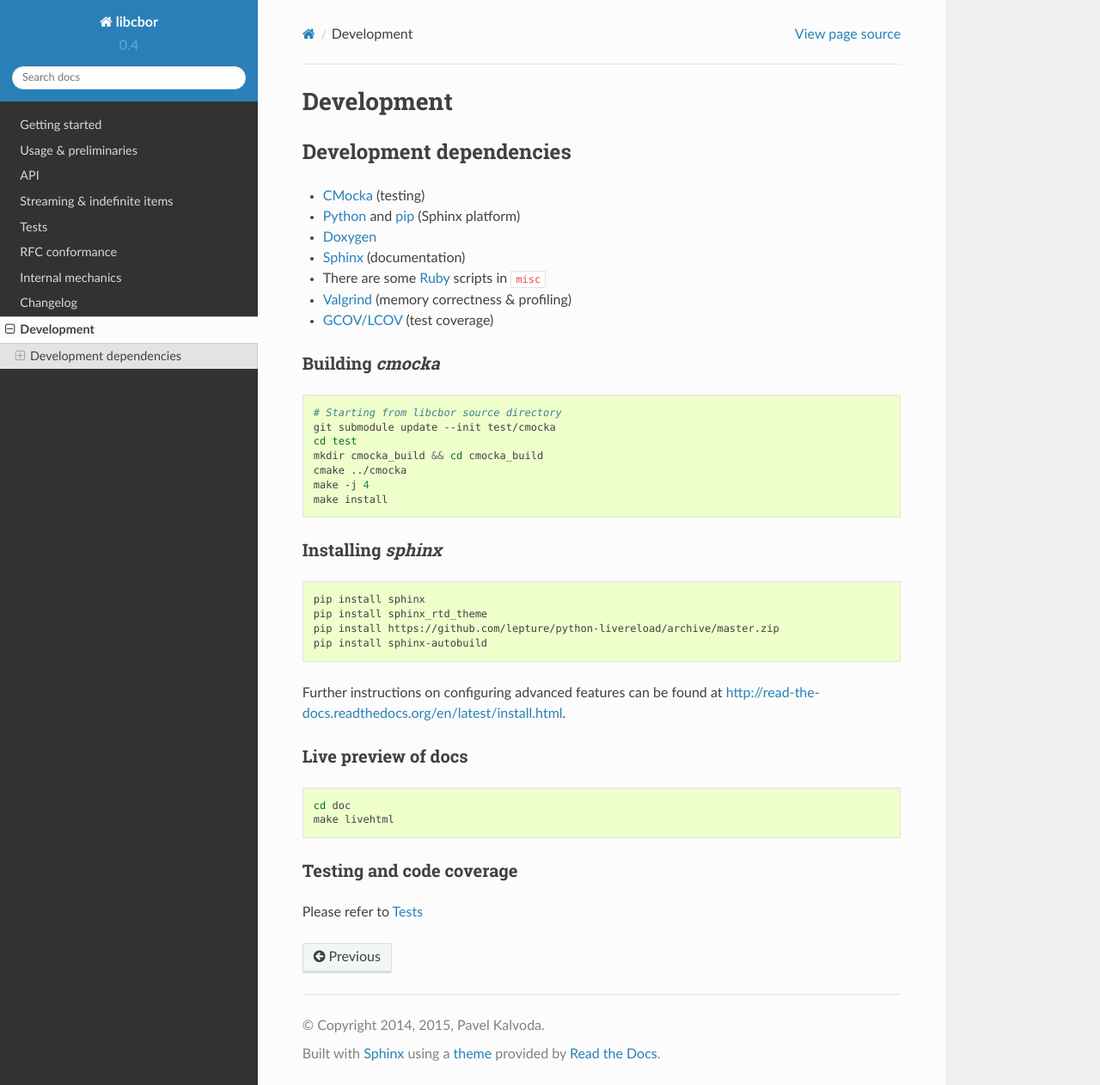
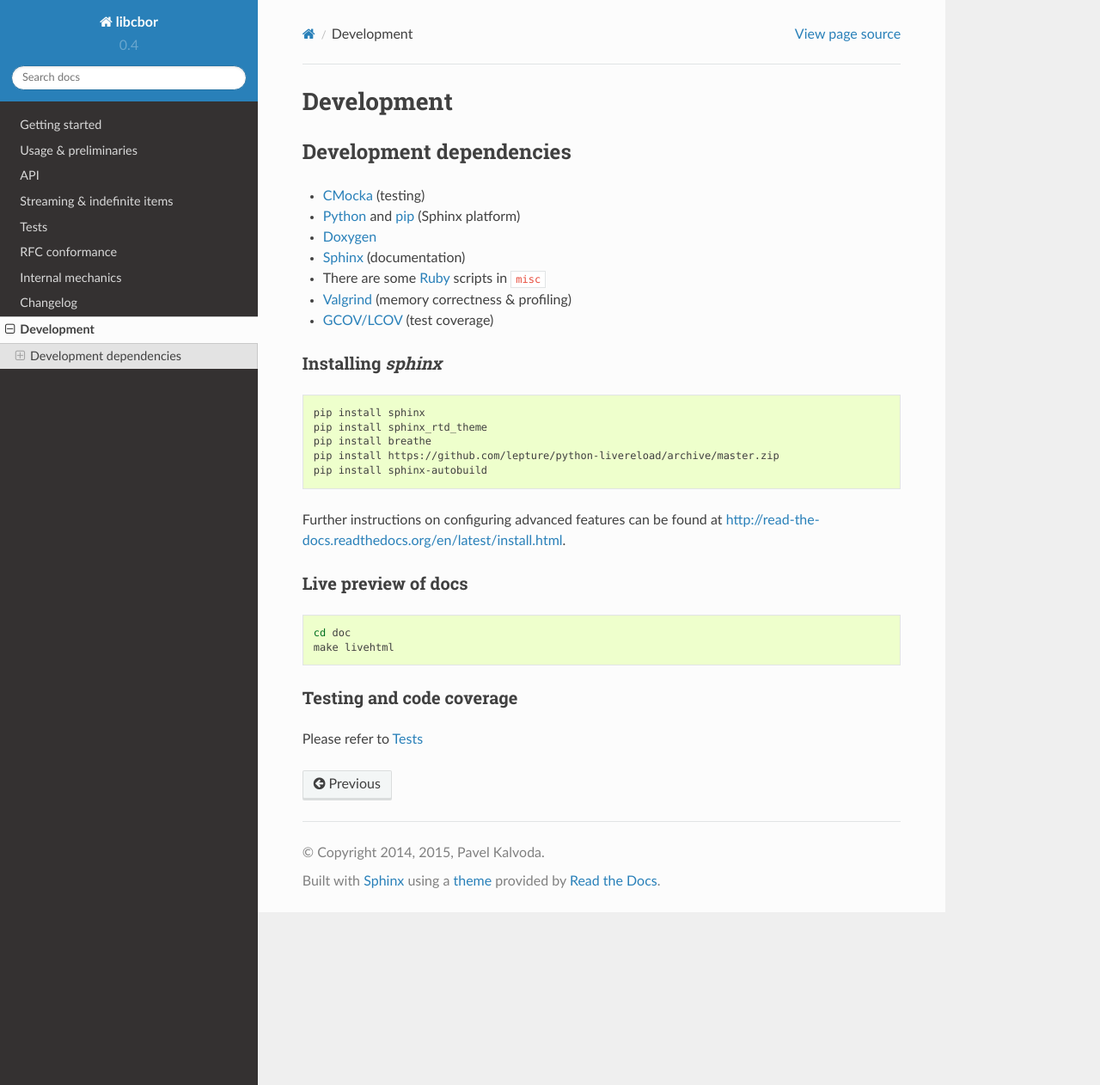
Before and after one commit to PJK/libcbor, a Sphinx documentation site: the page built from doc/source/development.rst, in a window 1280 px wide and 1262 px high. Shown: the whole window at 86% size. Built offline with Sphinx 7.4.7 and the Read the Docs theme 2.0.0, drawn with Linux system fonts in a browser that asks for light colours.

Commit message:
Update docs on using tests

```diff
--- a/doc/source/development.rst
+++ b/doc/source/development.rst
@@ -11,18 +11,6 @@ Development dependencies
 - `Valgrind <http://valgrind.org/>`_ (memory correctness & profiling)
 - `GCOV/LCOV <http://ltp.sourceforge.net/coverage/lcov.php>`_ (test coverage)
 
-Building *cmocka*
-~~~~~~~~~~~~~~~~~
-
-.. code-block:: bash
-
-  # Starting from libcbor source directory
-  git submodule update --init test/cmocka
-  cd test
-  mkdir cmocka_build && cd cmocka_build
-  cmake ../cmocka
-  make -j 4
-  make install
 
 Installing *sphinx*
 ~~~~~~~~~~~~~~~~~~~~~~
@@ -31,6 +19,7 @@ Installing *sphinx*
 
   pip install sphinx
   pip install sphinx_rtd_theme
+  pip install breathe
   pip install https://github.com/lepture/python-livereload/archive/master.zip
   pip install sphinx-autobuild
 
--- a/doc/source/getting_started.rst
+++ b/doc/source/getting_started.rst
@@ -35,6 +35,7 @@ Option                    Meaning
 ``HUGE_FUZZ``             :doc:`Fuzz test </tests>` with 8GB of data                ``OFF``                   ``ON``, ``OFF``
 ``SANE_MALLOC``           Assume ``malloc`` will refuse unreasonable allocations    ``OFF``                   ``ON``, ``OFF``
 ``COVERAGE``              Generate test coverage instrumentation                    ``OFF``                   ``ON``, ``OFF``
+``WITH_TESTS``            Build unit tests (see :doc:`development`)                 ``OFF``                   ``ON``, ``OFF``
 ========================  =======================================================   ======================  =====================================================================================================================
 
 The following configuration options will also be defined as macros[#]_ in ``<cbor/common.h>`` and can therefore be used in client code:
```
